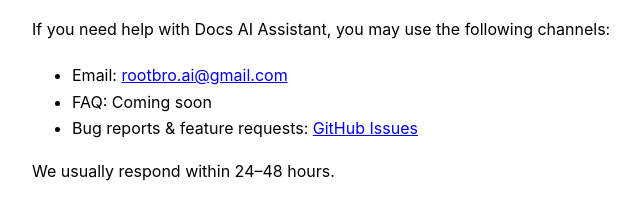
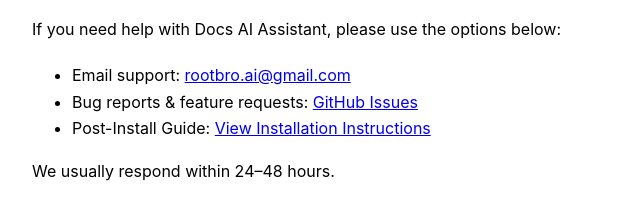
Before and after one commit to drrootBro/google-ai-assistant, a plain HTML site: page support.html in a window 1280 px wide. Shown: the part 89-308 px from the top of the page, without its empty margins (228-868 px from the left). Drawn offline with Linux system fonts and the light colour scheme.

Commit message:
Update support page content and formatting

```diff
--- a/support.html
+++ b/support.html
@@ -13,13 +13,21 @@
 <body>
 
 <h1>Support</h1>
-<p>If you need help with Docs AI Assistant, you may use the following channels:</p>
+<p>If you need help with Docs AI Assistant, please use the options below:</p>
 
 <ul>
-  <li>Email: <a href="mailto:rootbro.ai@gmail.com">rootbro.ai@gmail.com</a></li>
-  <li>FAQ: Coming soon</li>
+  <li>Email support:
+    <a href="mailto:rootbro.ai@gmail.com">rootbro.ai@gmail.com</a>
+  </li>
+
   <li>Bug reports & feature requests:
-    <a href="https://github.com/drrootBro/google-ai-assistant/issues">GitHub Issues</a>
+    <a href="https://github.com/drrootBro/google-ai-assistant/issues" target="_blank">
+      GitHub Issues
+    </a>
+  </li>
+
+  <li>Post-Install Guide:
+    <a href="postinstall.html">View Installation Instructions</a>
   </li>
 </ul>
 
```
